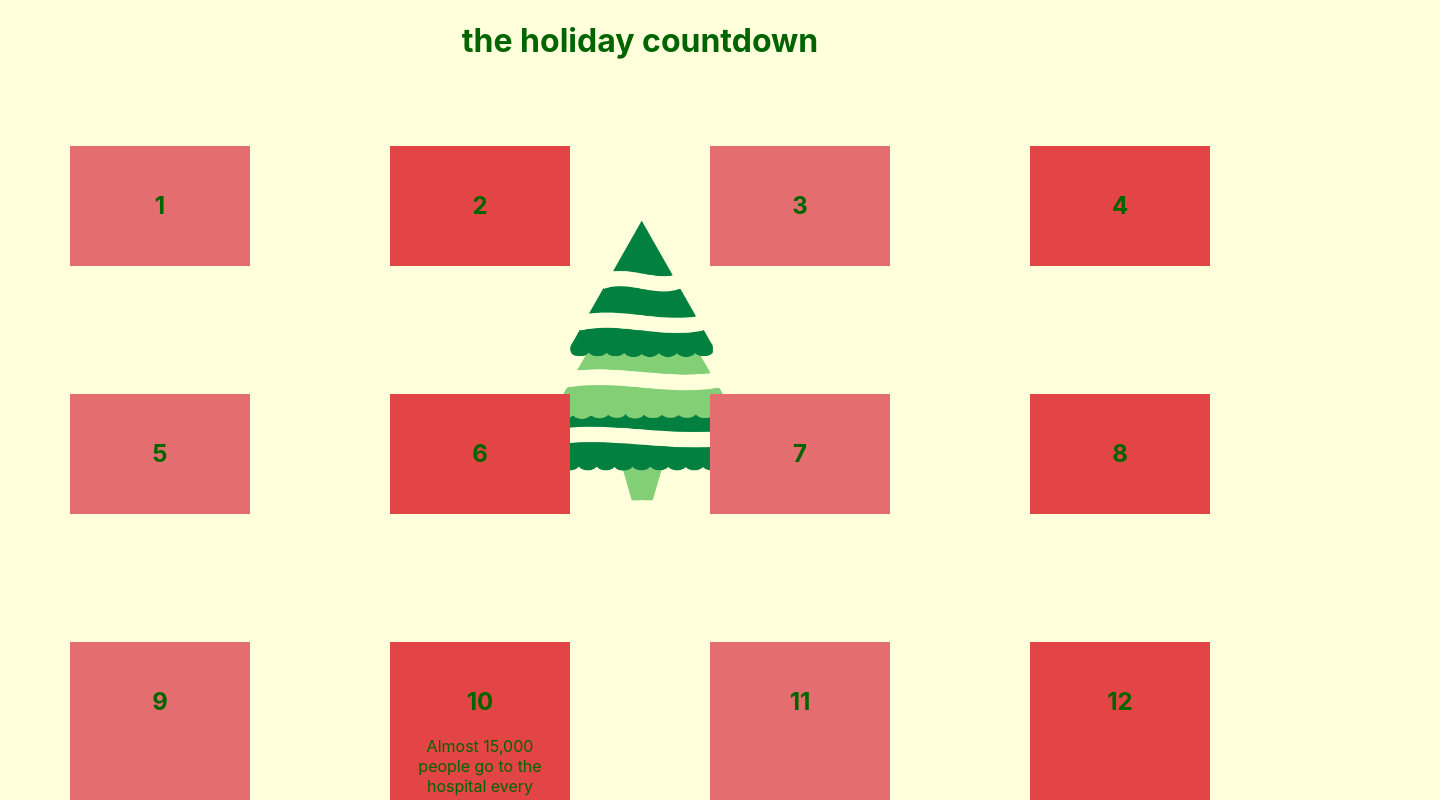
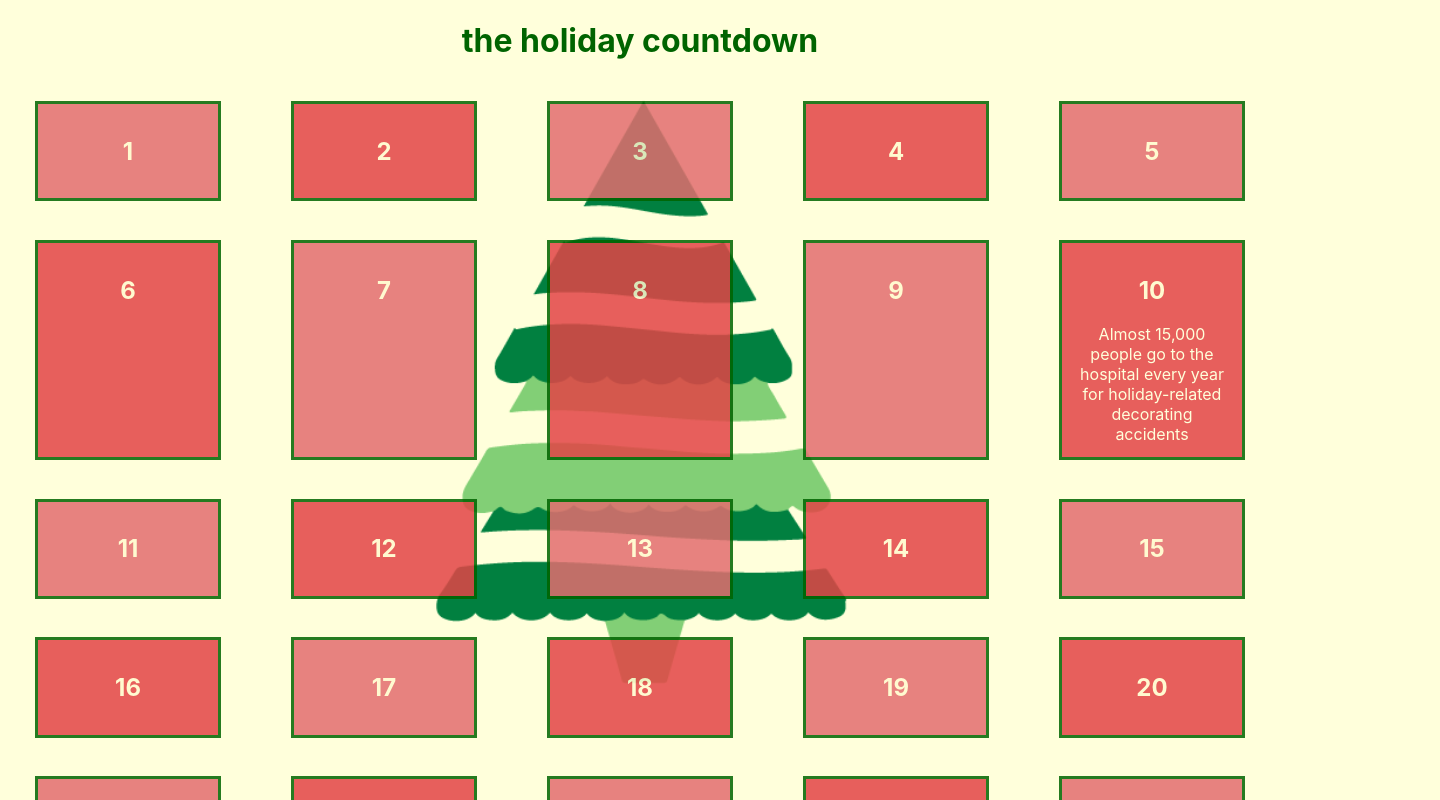
Before and after one commit to sofo1413/advent-calendar, a React (Create React App) app: page / in a window 1280 px wide. Both pictures are taken after a click on the element "10". Shown: the top 800 px of the page, 1440 px wide, since content can reach past the window. Built offline with nearby package versions, Linux system fonts and the light colour scheme.

Commit message:
finalized colors

```diff
--- a/src/Day.js
+++ b/src/Day.js
@@ -25,19 +25,25 @@ class Day extends React.Component {
     }
     render() {
         const style = {
-            margin: "5%",
-            width: "10%",
+            margin: "1.5vw",
+            width: "12%",
             backgroundColor: "#E34446",
-            color: "darkgreen",
-            padding: "2%"
+            color: "#fffacf",
+            opacity: ".85",
+            padding: "1vw",
+            borderStyle: "solid",
+            borderColor: "darkgreen"
 
         };
         const style2 = {
-            margin: "5%",
-            width: "10%",
+            margin: "1.5vw",
+            width: "12%",
             backgroundColor: "#E36d6f",
-            color: "darkgreen",
-            padding: "2%"
+            opacity: ".85",
+            color: "#fffacf",
+            padding: "1vw",
+            borderStyle: "solid",
+            borderColor: "darkgreen"
         };
         return(
             <div style={this.props.day%2==0 ? style : style2}>
--- a/src/Fact.js
+++ b/src/Fact.js
@@ -81,9 +81,13 @@ class Fact extends React.Component {
                 fact: "Merry Christmas!!"
             }
         ];
+        const style = {
+            color: "#FFFFDB",
+            opacity: "1"
+        }
 
         return(
-            <div>
+            <div style={style}>
                 {facts[this.props.day].fact}
             </div>
         )
--- a/src/style.css
+++ b/src/style.css
@@ -15,8 +15,8 @@ h1 {
 }
 
 img {
-    transform: translate(-50%, 20%);
-    width: 60%;
+    transform: translate(-50%, -10%);
+    width: 200vh;
     z-index: 1;
     position: absolute;
 }
```
